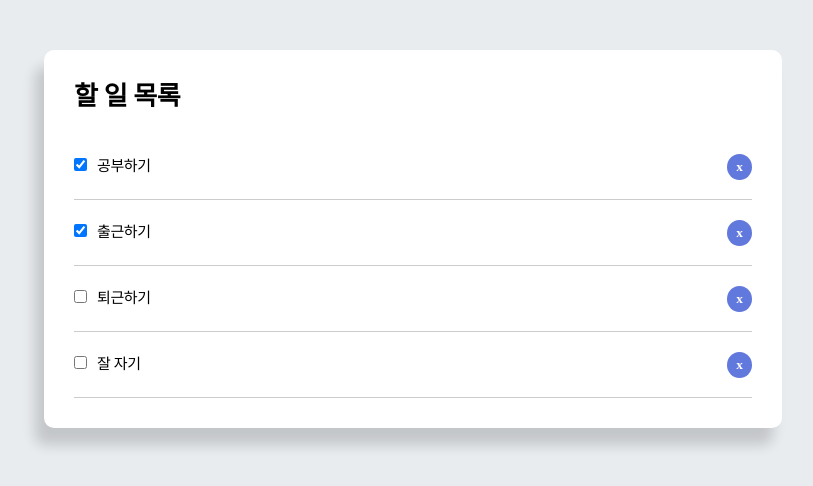
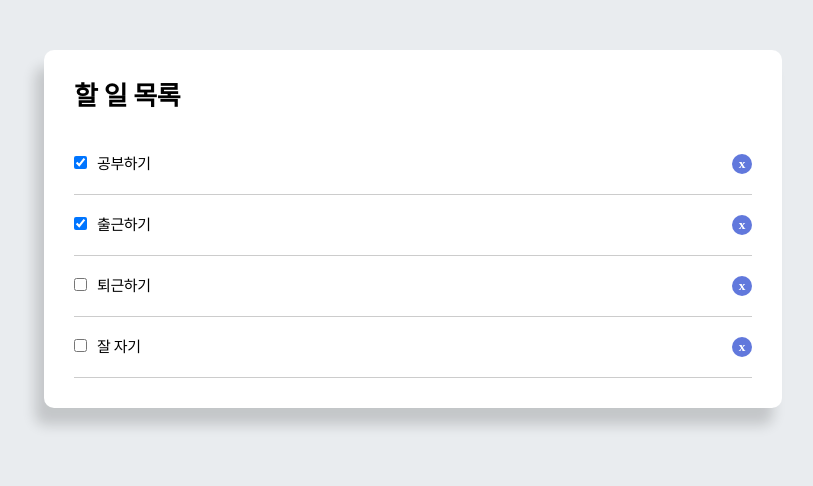
Before and after one commit to mndangee/react-todo-app, a React (Create React App) app: page / in a window 1280 px wide. Shown: the top 486 px of the page, without its empty margins (227-1040 px from the left). Built offline with nearby package versions, Linux system fonts and the light colour scheme; a web font is replaced by a local one.

Commit message:
Refactor: 할일 목록 state로 관리

```diff
--- a/src/App.js
+++ b/src/App.js
@@ -4,17 +4,27 @@
 import './App.css';
 
 export default class App extends Component {
+  state = {
+    todoData: [
+      { id: '1', title: '공부하기', completed: true },
+      { id: '2', title: '출근하기', completed: true },
+      { id: '3', title: '퇴근하기', completed: false },
+      { id: '4', title: '잘 자기', completed: false },
+    ],
+  };
+
   btnStyle = {
     position: 'absolute',
     right: '0px',
     top: '20px',
-    padding: '5px 9px',
+    width: '20px',
+    height: '20px',
     color: '#fff',
     fontWeight: '700',
     backgroundColor: '#6178DC',
     border: 'none',
     borderRadius: '50%',
-    cusrsor: 'pointer',
+    cursor: 'pointer',
   };
 
   getStyle = () => {
@@ -22,21 +32,15 @@
       position: 'relative',
       padding: '20px 0px',
       fontSize: '15px',
-      lineHeight: '25px',
+      lineHeight: '20px',
       borderBottom: '1px solid #ccc',
       TextDecoder: 'none',
     };
   };
 
-  todoData = [
-    { id: '1', title: '공부하기', completed: true },
-    { id: '2', title: '출근하기', completed: true },
-    { id: '3', title: '퇴근하기', completed: false },
-    { id: '4', title: '잘 자기', completed: false },
-  ];
-
   deleteTodo = id => {
-    let newTodoData = this.todoData.filter(data => data.id !== id);
+    let newTodoData = this.state.todoData.filter(data => data.id !== id);
+    this.setState({ todoData: newTodoData }); // 상태값 업데이트
     console.log(newTodoData);
   };
 
@@ -47,7 +51,7 @@
           <div className='title'>
             <h1>할 일 목록</h1>
           </div>
-          {this.todoData.map(data => (
+          {this.state.todoData.map(data => (
             <div key={data.id} style={this.getStyle()}>
               <input
                 style={{ marginRight: '10px' }}
```
